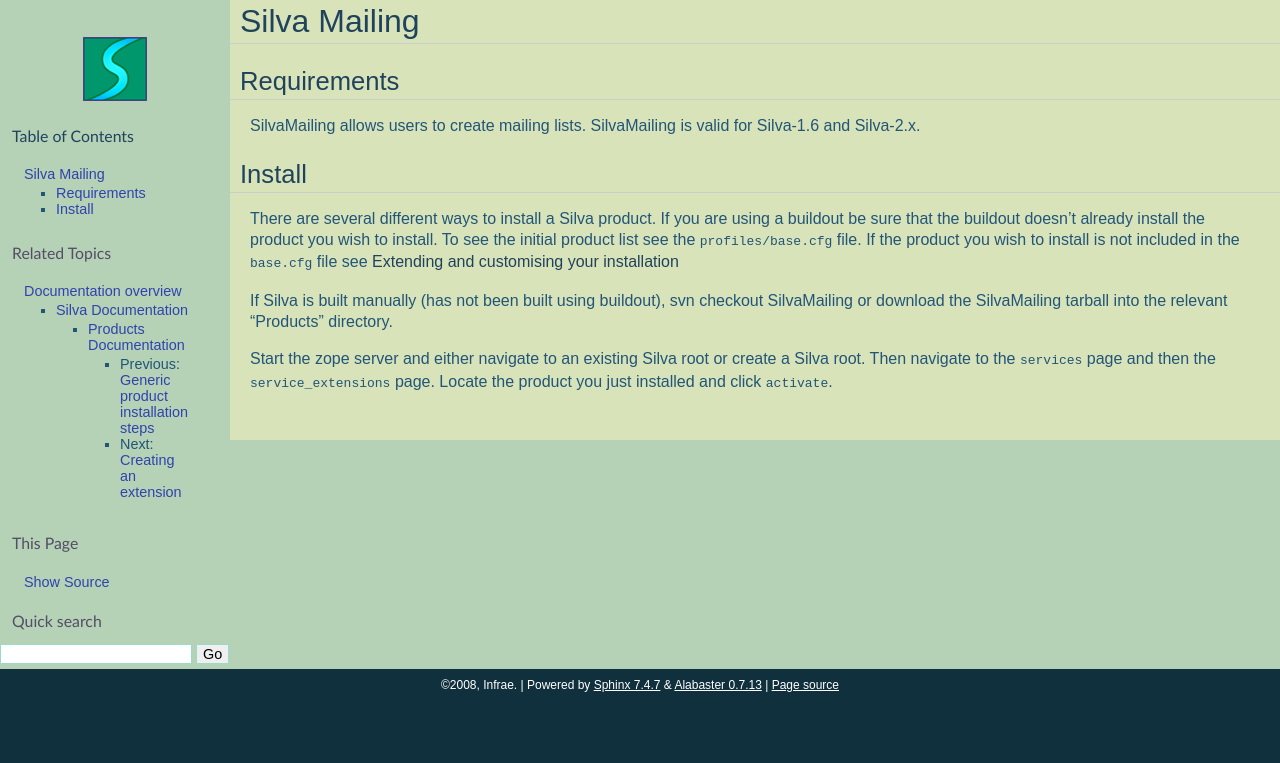
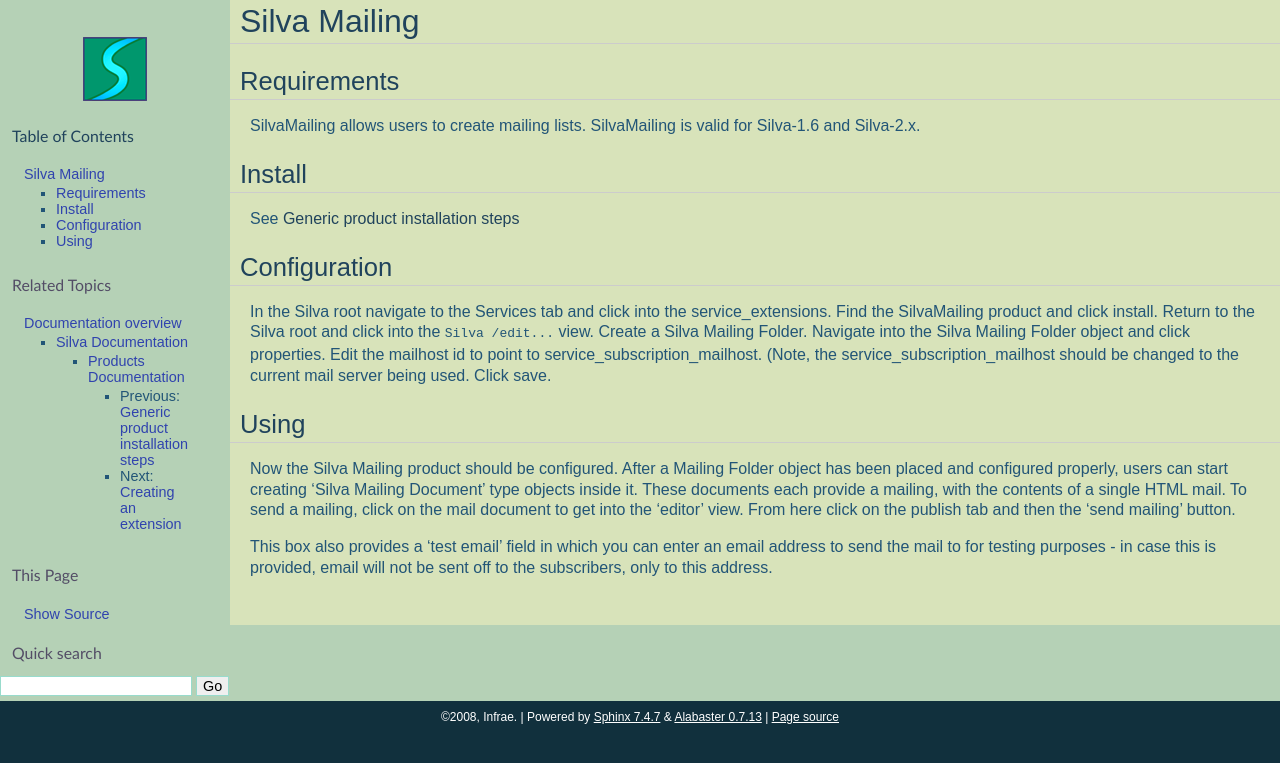
Before and after one commit to silvacms/documentation, a Sphinx documentation site: the page built from source/silva/silva_products/silvamailing.rst, in a window 1280 px wide. Shown: the top 763 px of the page. Built offline with Sphinx 7.4.7, drawn with Linux system fonts in a browser that asks for light colours; pages that are not in the unit, such as notebooks, are missing from menus.

Commit message:
- Finish SilvaMailing

```diff
--- a/source/silva/silva_products/genericinstallation.rst
+++ b/source/silva/silva_products/genericinstallation.rst
@@ -23,4 +23,6 @@
 -------------------------------
 
 Start the zope server and either navigate to an existing Silva root or
-create a Silva root.
+create a Silva root. Then navigate to the ``services`` page and then
+the ``service_extensions`` page. Locate the product you just installed
+and click ``activate``.
--- a/source/silva/silva_products/silvamailing.rst
+++ b/source/silva/silva_products/silvamailing.rst
@@ -10,17 +10,32 @@
 Install
 -------
 
-There are several different ways to install a Silva product. If you
-are using a buildout be sure that the buildout doesn't already install
-the product you wish to install. To see the initial product list see
-the ``profiles/base.cfg`` file. If the product you wish to install is
-not included in the ``base.cfg`` file see :doc:`../buildout/extending`
+See :doc:`genericinstallation`
 
-If Silva is built manually (has not been built using buildout), svn
-checkout SilvaMailing or download the SilvaMailing tarball into the
-relevant "Products" directory.
+Configuration
+-------------
 
-Start the zope server and either navigate to an existing Silva root or
-create a Silva root. Then navigate to the ``services`` page and then
-the ``service_extensions`` page. Locate the product you just installed
-and click ``activate``.
+In the Silva root navigate to the Services tab and click into the
+service_extensions. Find the SilvaMailing product and click
+install. Return to the Silva root and click into the ``Silva
+/edit...`` view. Create a Silva Mailing Folder. Navigate into the
+Silva Mailing Folder object and click properties. Edit the mailhost id
+to point to service_subscription_mailhost. (Note, the
+service_subscription_mailhost should be changed to the current mail
+server being used. Click save.
+
+Using
+-----
+
+Now the Silva Mailing product should be configured. After a Mailing
+Folder object has been placed and configured properly, users can start
+creating 'Silva Mailing Document' type objects inside it. These
+documents each provide a mailing, with the contents of a single HTML
+mail. To send a mailing, click on the mail document to get into
+the 'editor' view. From here click on the publish tab and then the
+'send mailing' button.
+
+This box also provides a 'test email' field in which you can enter an
+email address to send the mail to for testing purposes - in case this
+is provided, email will not be sent off to the subscribers, only to
+this address.
```
